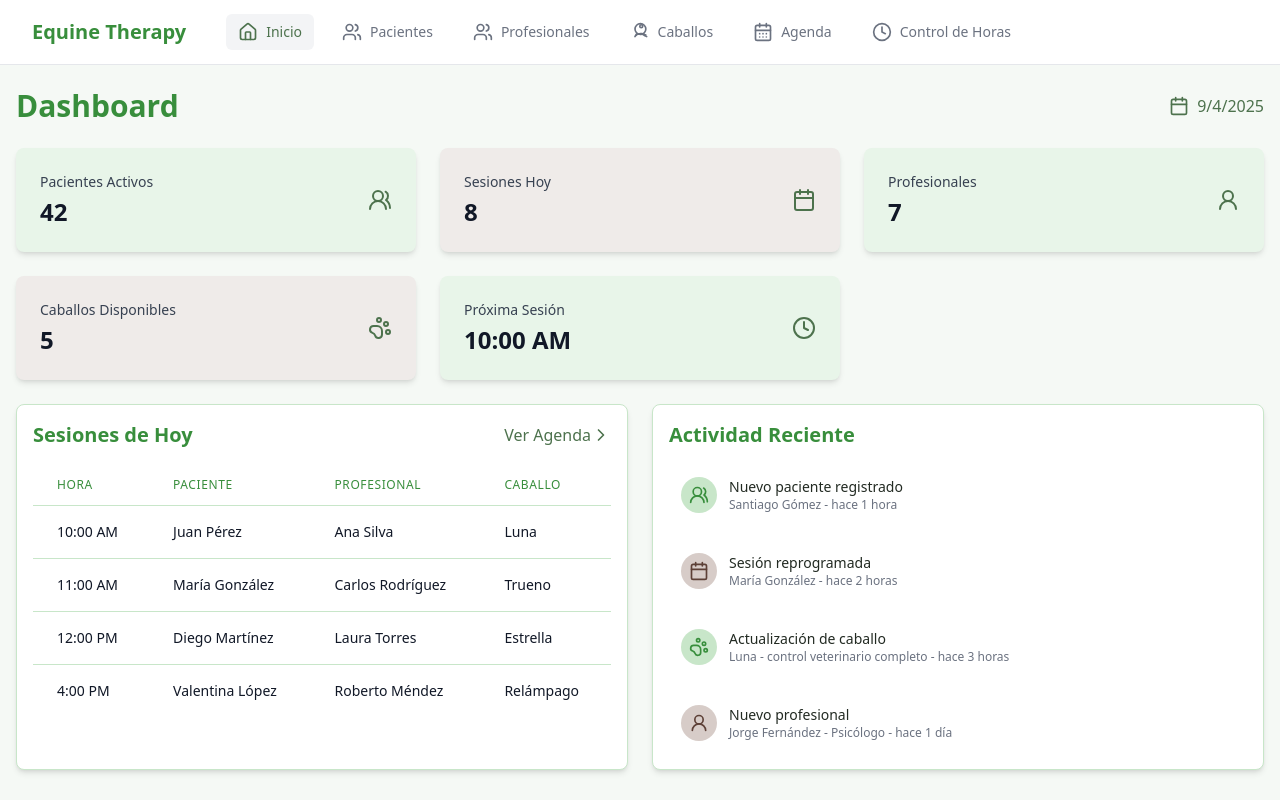
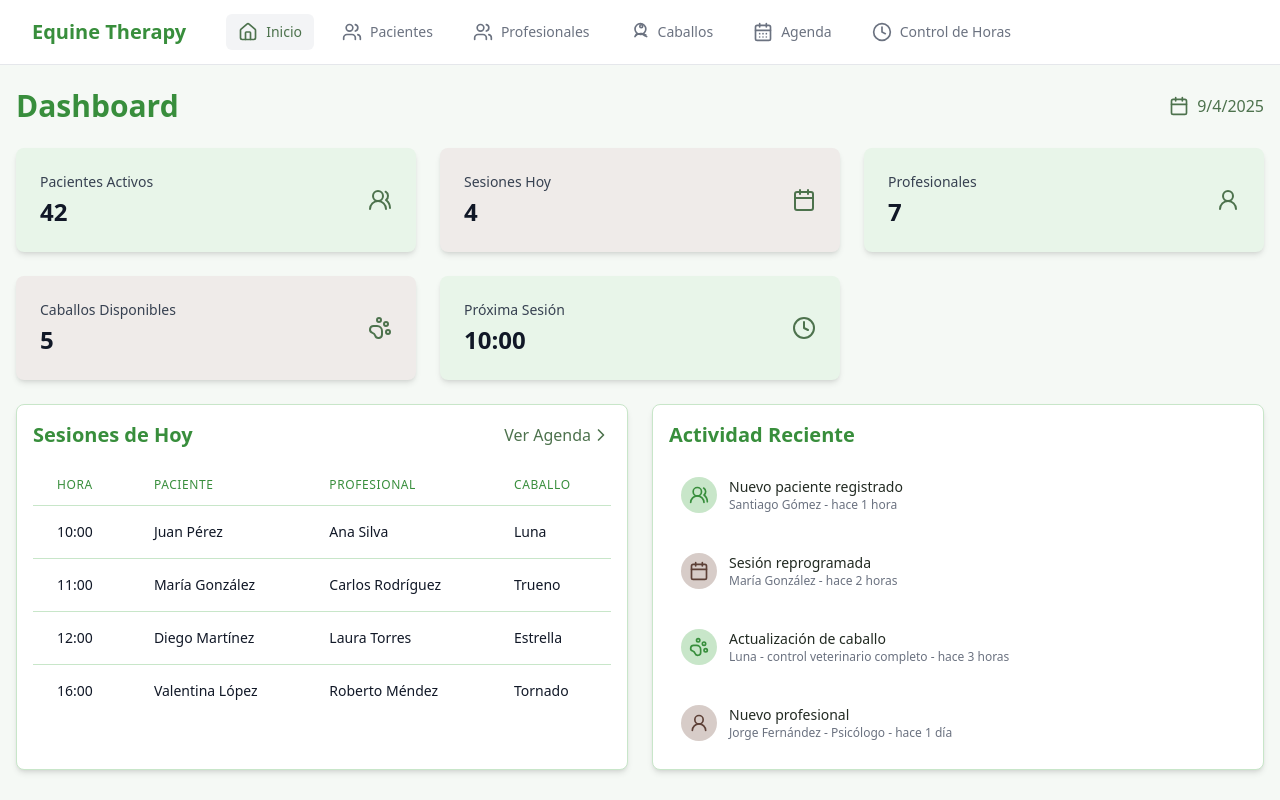
Before and after one commit to damianbaladas/equine-therapy-central-hub, a React (Vite) app: page / in a window 1280 px wide. Built offline with nearby package versions, Linux system fonts and the light colour scheme.

Commit message:
Fix: Show only today's sessions
Fixes the display of past sessions in the "Sesiones de Hoy" section of the dashboard.

```diff
--- a/src/components/dashboard/StatCards.tsx
+++ b/src/components/dashboard/StatCards.tsx
@@ -1,6 +1,8 @@
 
 import React from 'react';
 import { UsersRound, Calendar, UserRound, PawPrint, Clock } from 'lucide-react';
+import { initialSessions } from '@/data/mockScheduleData';
+import { formatDate } from '@/hooks/schedule/types';
 
 type StatCardProps = {
   title: string;
@@ -22,7 +24,15 @@ const StatCard = ({ title, value, icon, color }: StatCardProps) => {
 };
 
 const StatCards = () => {
-  // Mock data (would be replaced by real data in a production app)
+  // Filter today's sessions
+  const today = formatDate(new Date());
+  const todaySessions = initialSessions.filter(session => session.date === today);
+
+  // Get the next session time if any sessions today
+  const nextSession = todaySessions.sort((a, b) =>
+    a.time.localeCompare(b.time)
+  )[0];
+
   const stats = [
     {
       title: "Pacientes Activos",
@@ -32,7 +42,7 @@ const StatCards = () => {
     },
     {
       title: "Sesiones Hoy",
-      value: 8,
+      value: todaySessions.length,
       icon: <Calendar size={24} />,
       color: "bg-equine-brown-100",
     },
@@ -50,7 +60,7 @@ const StatCards = () => {
     },
     {
       title: "Próxima Sesión",
-      value: "10:00 AM",
+      value: nextSession ? nextSession.time : "No hay sesiones",
       icon: <Clock size={24} />,
       color: "bg-equine-green-100",
     },
--- a/src/pages/Index.tsx
+++ b/src/pages/Index.tsx
@@ -3,15 +3,13 @@ import React from 'react';
 import { Calendar, ChevronRight, UsersRound, UserRound, PawPrint } from 'lucide-react';
 import StatCards from '@/components/dashboard/StatCards';
 import { Link } from 'react-router-dom';
+import { initialSessions } from '@/data/mockScheduleData';
+import { formatDate } from '@/hooks/schedule/types';
 
 const Index = () => {
-  // Mock upcoming sessions (would come from a database in a real app)
-  const upcomingSessions = [
-    { id: 1, patient: 'Juan Pérez', professional: 'Ana Silva', horse: 'Luna', time: '10:00 AM' },
-    { id: 2, patient: 'María González', professional: 'Carlos Rodríguez', horse: 'Trueno', time: '11:00 AM' },
-    { id: 3, patient: 'Diego Martínez', professional: 'Laura Torres', horse: 'Estrella', time: '12:00 PM' },
-    { id: 4, patient: 'Valentina López', professional: 'Roberto Méndez', horse: 'Relámpago', time: '4:00 PM' },
-  ];
+  // Filter sessions to only show today's sessions
+  const today = formatDate(new Date());
+  const upcomingSessions = initialSessions.filter(session => session.date === today);
 
   return (
     <div className="container mx-auto px-4 py-6">
@@ -47,14 +45,22 @@ const Index = () => {
                 </tr>
               </thead>
               <tbody className="bg-white divide-y divide-equine-green-200">
-                {upcomingSessions.map((session) => (
-                  <tr key={session.id} className="hover:bg-equine-green-50">
-                    <td className="px-6 py-4 whitespace-nowrap text-sm text-gray-900">{session.time}</td>
-                    <td className="px-6 py-4 whitespace-nowrap text-sm text-gray-900">{session.patient}</td>
-                    <td className="px-6 py-4 whitespace-nowrap text-sm text-gray-900">{session.professional}</td>
-                    <td className="px-6 py-4 whitespace-nowrap text-sm text-gray-900">{session.horse}</td>
+                {upcomingSessions.length > 0 ? (
+                  upcomingSessions.map((session) => (
+                    <tr key={session.id} className="hover:bg-equine-green-50">
+                      <td className="px-6 py-4 whitespace-nowrap text-sm text-gray-900">{session.time}</td>
+                      <td className="px-6 py-4 whitespace-nowrap text-sm text-gray-900">{session.patientName}</td>
+                      <td className="px-6 py-4 whitespace-nowrap text-sm text-gray-900">{session.professionalName}</td>
+                      <td className="px-6 py-4 whitespace-nowrap text-sm text-gray-900">{session.horseName}</td>
+                    </tr>
+                  ))
+                ) : (
+                  <tr>
+                    <td colSpan={4} className="px-6 py-4 text-center text-sm text-gray-500">
+                      No hay sesiones programadas para hoy
+                    </td>
                   </tr>
-                ))}
+                )}
               </tbody>
             </table>
           </div>
```
